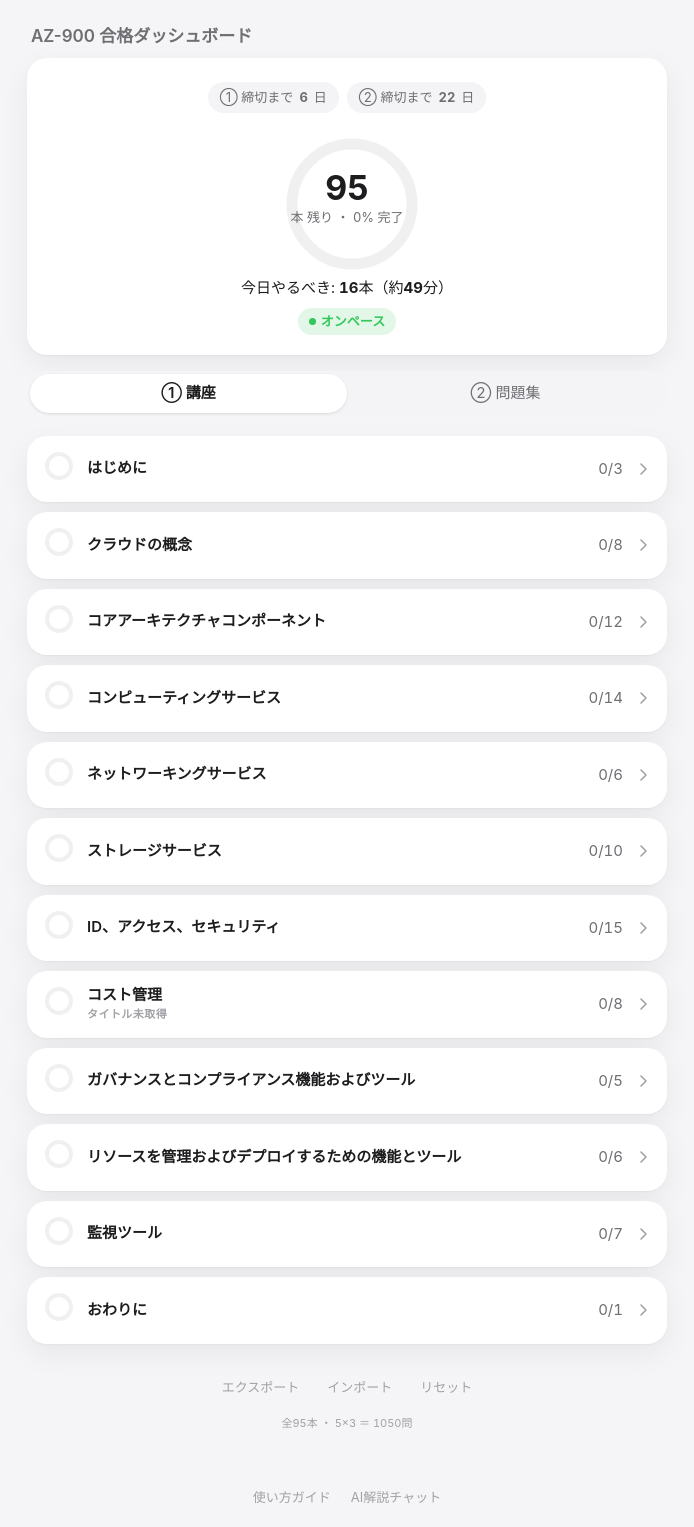
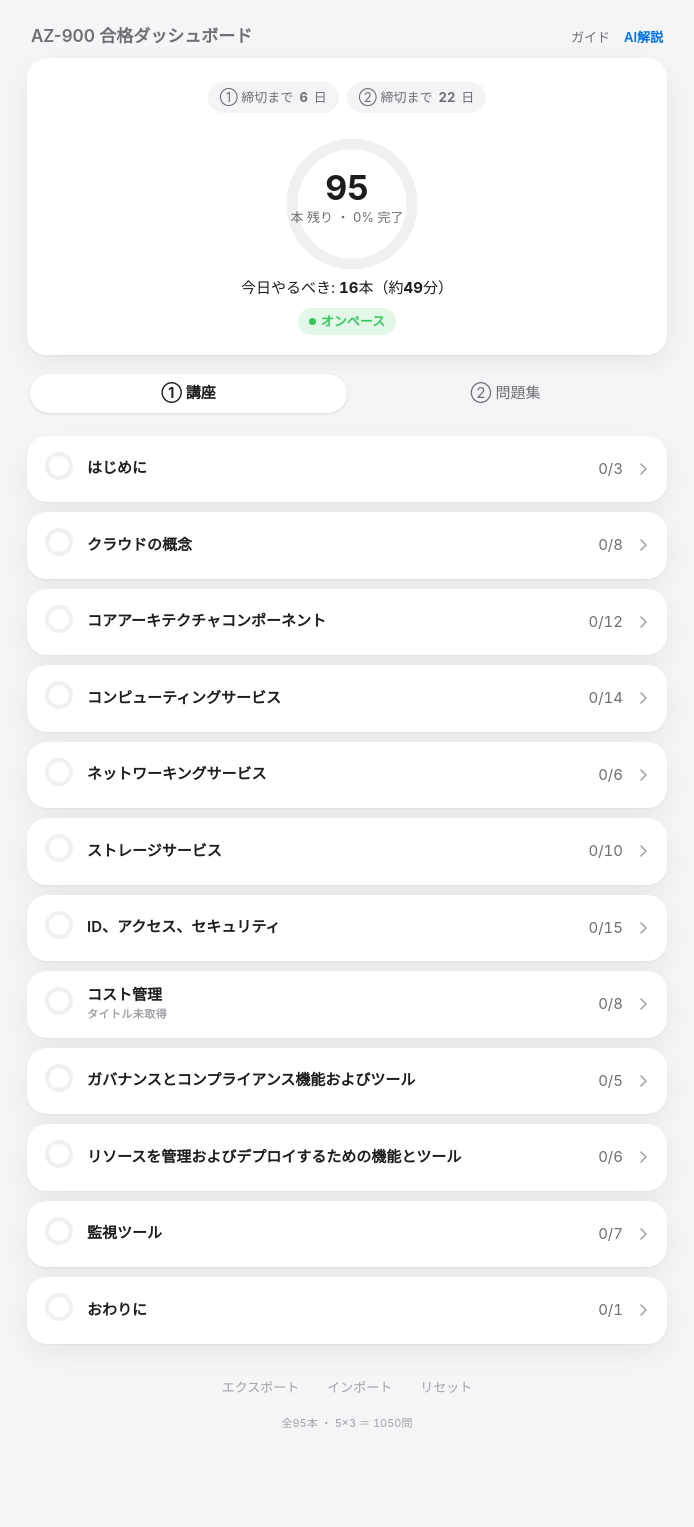
Before and after one commit to shuyaofficial/az900-study, a plain HTML site: page index.html in a window 1280 px wide. Shown: the whole page, without its empty margins (293-987 px from the left). After the commit the page ends 1480 px from the top, so only its background shows below. Drawn offline with Linux system fonts and the light colour scheme.

Commit message:
feat: ヘッダーにガイド/AI解説チャットへの常設リンクを追加（下部ナビは重複のため削除）

```diff
--- a/app.js
+++ b/app.js
@@ -337,8 +337,13 @@
   }
   /* --- ヘッダ ------------------------------------------------------------- */
   function buildHeader() {
+    var nav = el("nav", { class: "header__nav", "aria-label": "ページ移動" }, [
+      el("a", { class: "header__link", href: "guide.html", text: "ガイド" }),
+      el("a", { class: "header__link header__link--accent", href: "chat.html", text: "AI解説" }),
+    ]);
     return el("header", { class: "header" }, [
       el("h1", { class: "header__title", text: DATA.meta.title }),
+      nav,
     ]);
   }
   /* --- ヒーロー ----------------------------------------------------------- */
--- a/index.html
+++ b/index.html
@@ -7,28 +7,6 @@
   <meta name="color-scheme" content="light dark">
   <title>AZ-900 合格ダッシュボード</title>
   <link rel="stylesheet" href="styles.css">
-  <style>
-    /* app.js/styles.css は変更禁止のため、グローバルナビのスタイルはここに最小限だけ置く。 */
-    .global-nav {
-      max-width: var(--maxw);
-      margin: 0 auto;
-      padding: 8px var(--pad-page) calc(20px + env(safe-area-inset-bottom));
-      display: flex;
-      justify-content: center;
-      gap: 20px;
-    }
-
-    .global-nav a {
-      font-size: 13px;
-      color: var(--text-3);
-      text-decoration: none;
-      transition: color var(--dur-fast) var(--ease-out);
-    }
-
-    .global-nav a:hover {
-      color: var(--accent);
-    }
-  </style>
 </head>
 
 <body>
@@ -41,12 +19,6 @@
     </noscript>
   </main>
 
-  <!-- app.js の描画領域(#app)の外側に置く、控えめな固定フッタナビ。 -->
-  <nav class="global-nav" aria-label="ページ移動">
-    <a href="guide.html">使い方ガイド</a>
-    <a href="chat.html">AI解説チャット</a>
-  </nav>
-
   <!-- 非module・プレーンな defer スクリプト。読み込み順は data.js → app.js。 -->
   <script defer src="data.js"></script>
   <script defer src="app.js"></script>
--- a/styles.css
+++ b/styles.css
@@ -127,6 +127,10 @@
 
 /* --- header --------------------------------------------------------------- */
 .header {
+  display: flex;
+  align-items: baseline;
+  justify-content: space-between;
+  gap: 12px;
   padding: 16px 4px 8px;
 }
 
@@ -135,6 +139,28 @@
   font-weight: 600;
   letter-spacing: 0;
   color: var(--text-2);
+}
+
+.header__nav {
+  display: flex;
+  gap: 14px;
+  flex: 0 0 auto;
+}
+
+.header__link {
+  font-size: 13px;
+  color: var(--text-2);
+  text-decoration: none;
+  transition: color var(--dur-fast) var(--ease-out);
+}
+
+.header__link:hover {
+  color: var(--accent);
+}
+
+.header__link--accent {
+  color: var(--accent);
+  font-weight: 600;
 }
 
 /* --- card ----------------------------------------------------------------- */
```
